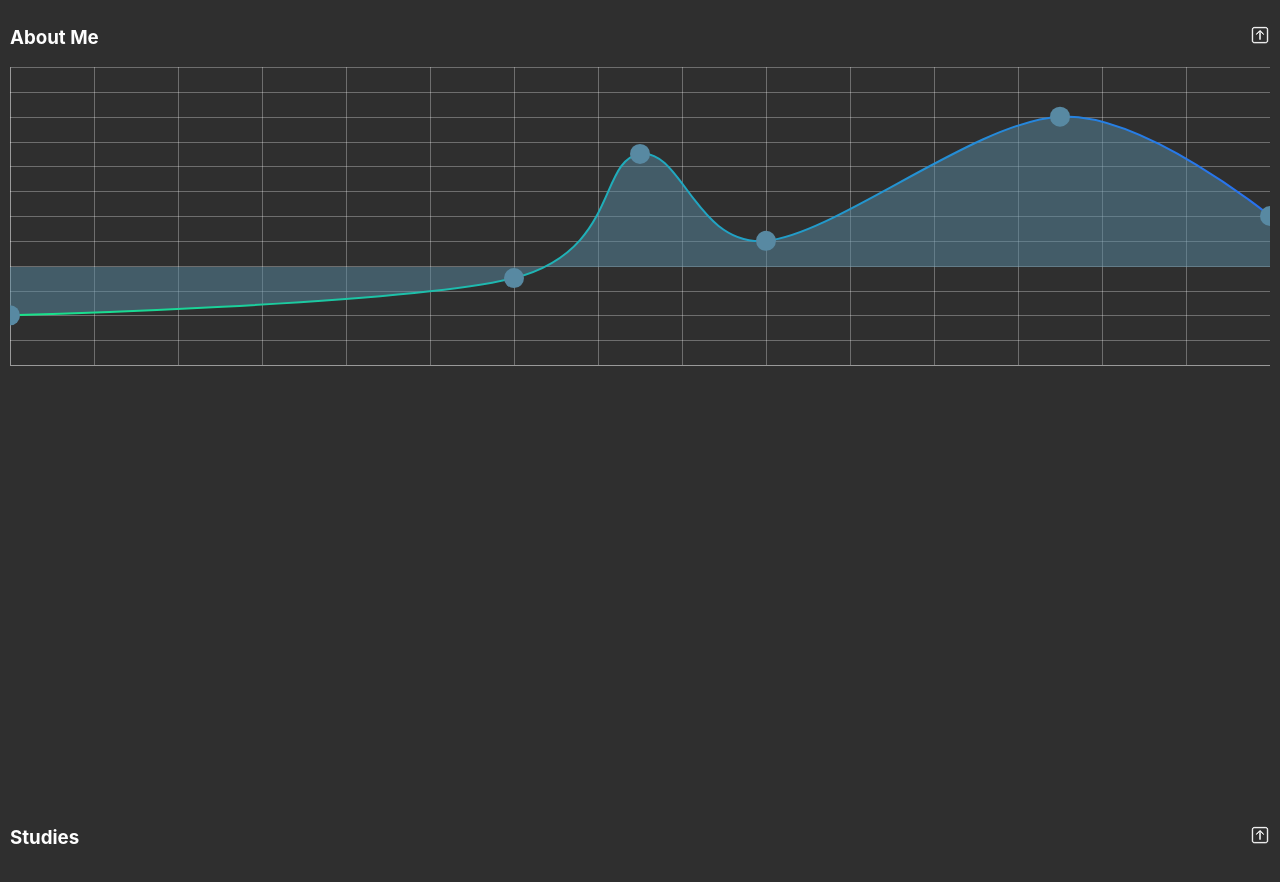
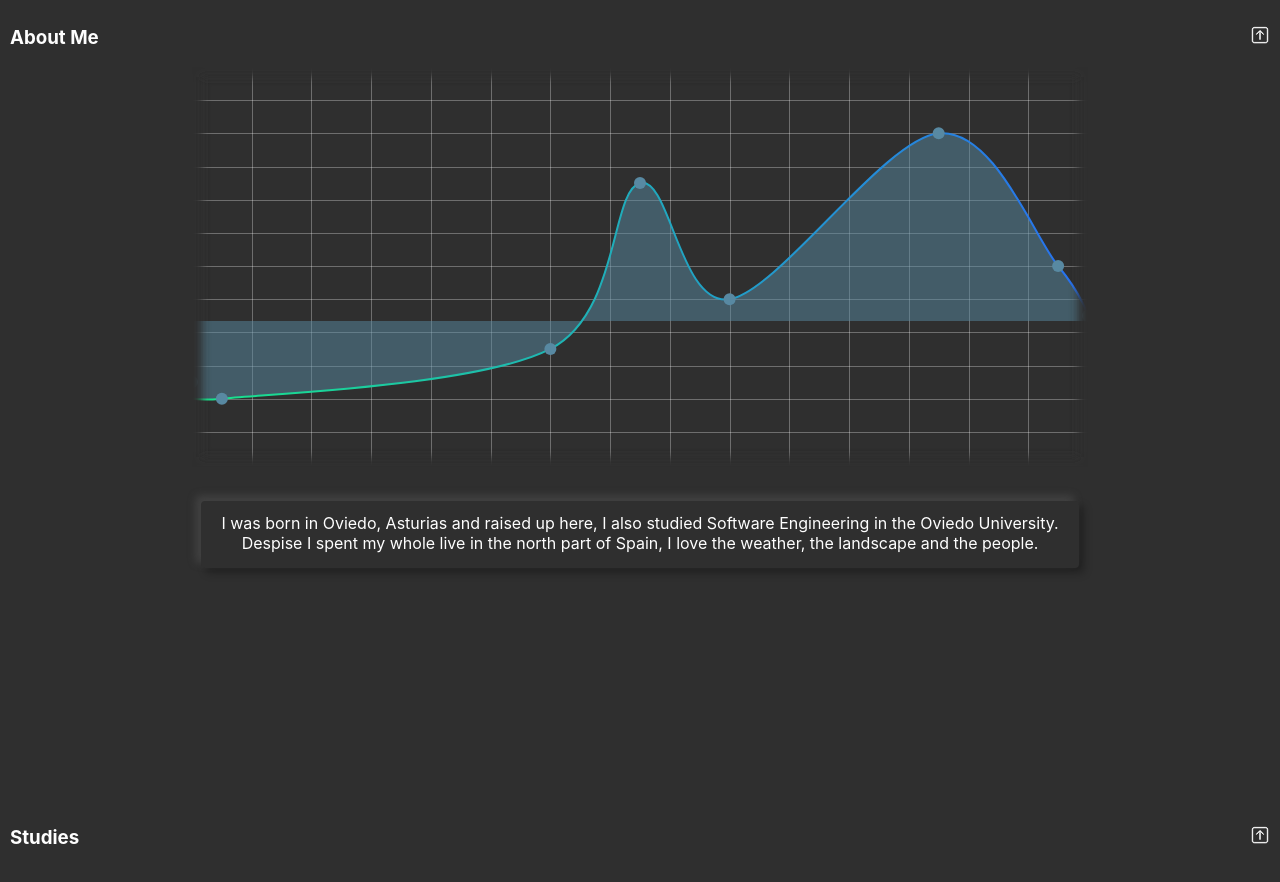
Before and after one commit to lauramenpe/lauramenpe.github.io, a plain HTML site: page index.html in a window 1280 px wide. Shown: the part 56-938 px from the top of the page. Drawn offline with nearby package versions, Linux system fonts and the light colour scheme.

Commit message:
First interactive graphic and cards

```diff
--- a/index.html
+++ b/index.html
@@ -97,14 +97,36 @@
                     </a>
                 </div>
                 <div class="section-body">
-                    <svg id="equalizer" width="100%" height="300px">
+                    <div id="am-eq">
+                        <svg id="equalizer" width="70vw" height="50vh">
                             <defs>
                             <linearGradient id="b1xGradient">
                                 <stop offset="0%" style="stop-color: #18e589;" />
                                 <stop offset="100%" style="stop-color: #2870f0;" />
                             </linearGradient>
+                            <filter id="f1">
+                                <feGaussianBlur stdDeviation="4" />
+                            </filter>
                             </defs>
                         </svg>
+                    </div>
+                    <div id="am-data-container">
+                        <div id="am-data-1" class="am-data">
+                            <p>I was born in Oviedo, Asturias and raised up here, I also studied Software Engineering in the Oviedo University.<br/>
+                                Despise I spent my whole live in the north part of Spain, I love the weather, the landscape and the people.
+                            </p>
+                        </div>
+                        <div id="am-data-2" class="am-data">
+                            <p>One of my main hobbies is <b>music</b>.<br/>
+                            I studied violin in the Professional Conservatory of Music in Oviedo, where I was teached to play the piano too.<br/>
+                            Later than that, I started to play the electric guitar and bass with my friends for fun.<br/>
+                            We participated in several contests, like this <a href="">one</a>.
+                            </p>
+                        </div>
+                        <div id="am-data-3" class="am-data">
+                            <p>Another passion of mine are <b>videogames</b>.<br/></p>
+                        </div>
+                    </div>
                 </div>
             </section>
             <section id="studies">
--- a/script.js
+++ b/script.js
@@ -1,11 +1,14 @@
 const svg = d3.select("#equalizer");
+
 const points =
-  [[0, 100],
+  [[0, 95],
+  [10, 100],
   [120, 85],
   [150, 35],
   [180, 70],
   [250, 20],
-  [300, 60]];
+  [290, 60],
+  [300, 75]];
 
 // Scales
 const lineWidth = 2;
@@ -47,7 +50,7 @@ svg.append("g")
     .call(yAxis);
 
 // Area
-const yAxisForArea = 200;
+const yAxisForArea = 254;
 
 const areaGenerator = d3.area()
   .x((d) => scaleX(d[0]))
@@ -82,13 +85,38 @@ line.transition("grow")
   });
 
 // Points
-const radio = 10;
+const radio = 6;
+var position = 0;
+points.forEach(element => {
+  svg.append("circle")
+    .attr("stroke", "none")
+    .attr("id", position)
+    .attr("cx", () => scaleX(element[0]))
+    .attr("cy", () => scaleY(element[1]))
+    .attr("r", radio)
+    .on("click", (event) => showCard(event));
+  position++;
+});
 
-svg.selectAll("eq-circles")
-  .data(points)
-  .enter()
-  .append("circle")
-    .attr("stroke", "none")
-    .attr("cx", (d) => scaleX(d[0]))
-    .attr("cy", (d) => scaleY(d[1]))
-    .attr("r", radio);
+function showCard(event) {
+  var parentContainer = document.getElementById("am-data-container");
+
+  for (const card of parentContainer.children) {
+    card.style.display = "none";
+  }
+
+  var selectedCard = document.getElementById(`am-data-${event.srcElement.id}`)
+  selectedCard.style.display = "block";
+
+}
+
+// Border
+var borderPath = svg.append("rect")
+  .attr("x", 0)
+  .attr("y", 0)
+  .attr("height", parseFloat(svg.style("height")))
+  .attr("width", parseFloat(svg.style("width")))
+  .attr("filter", "url(#f1)")
+  .style("stroke", "#2F2F2F")
+  .style("fill", "none")
+  .style("stroke-width", 20);
--- a/style.css
+++ b/style.css
@@ -184,6 +184,27 @@ footer {
 .section-body {
     width: 100%;
     height: 100%;
+
+    display: flex;
+    flex-direction: column;
+    align-items: center;
+    gap: 30px;
+}
+
+.am-data {
+    padding: 12px 20px 15px 20px;
+    border-radius: 4px;
+    text-align: center;
+    box-shadow: -5px -5px 9px rgba(94, 94, 94, 0.45), 5px 5px 9px rgba(0, 0, 0, 0.3);
+    display: none;
+}
+
+#am-data-1 {
+    display: block;
+}
+
+.am-data p {
+    margin: 0;
 }
 
 .axis path,
```
Lines whose indentation alone changed are shown as unchanged.
